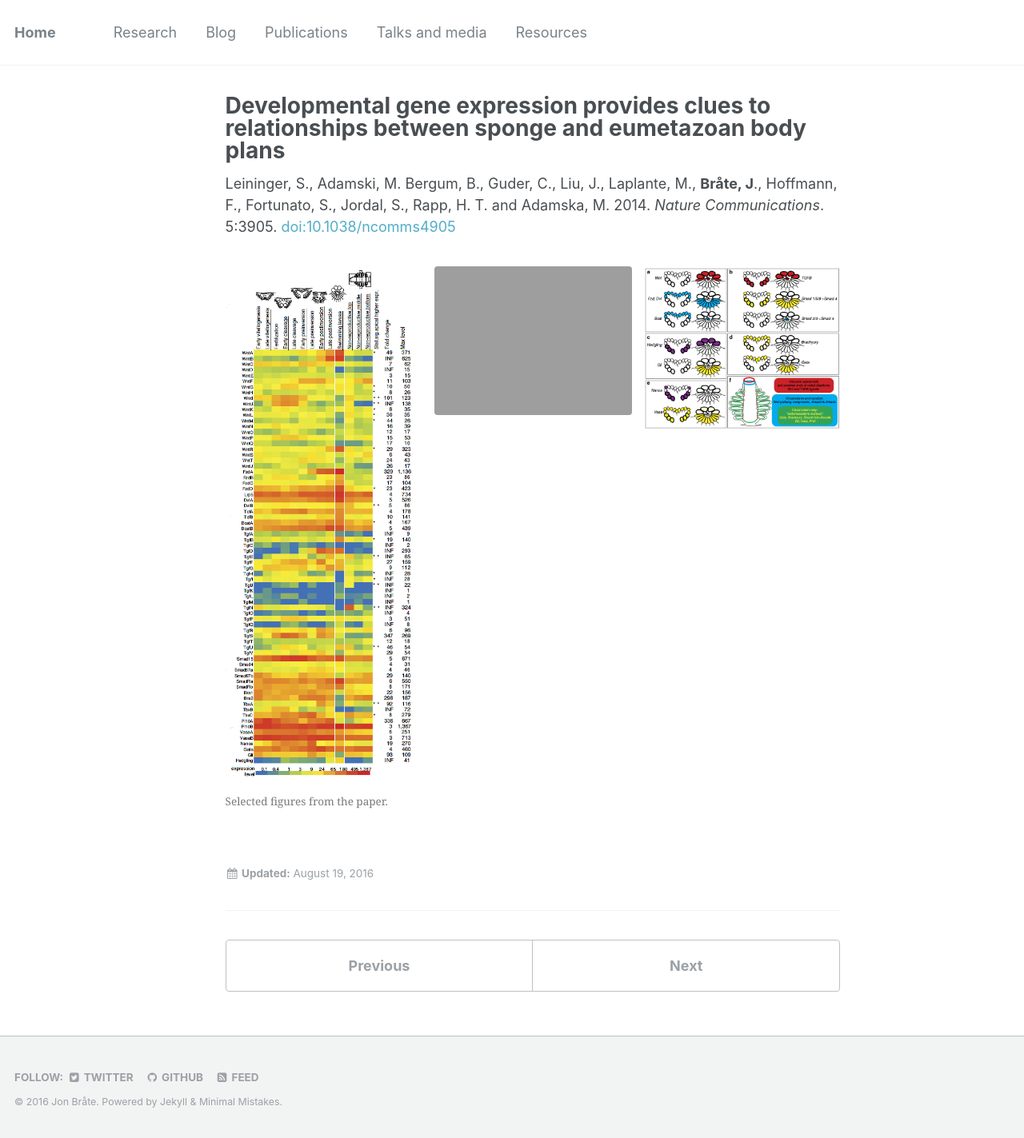
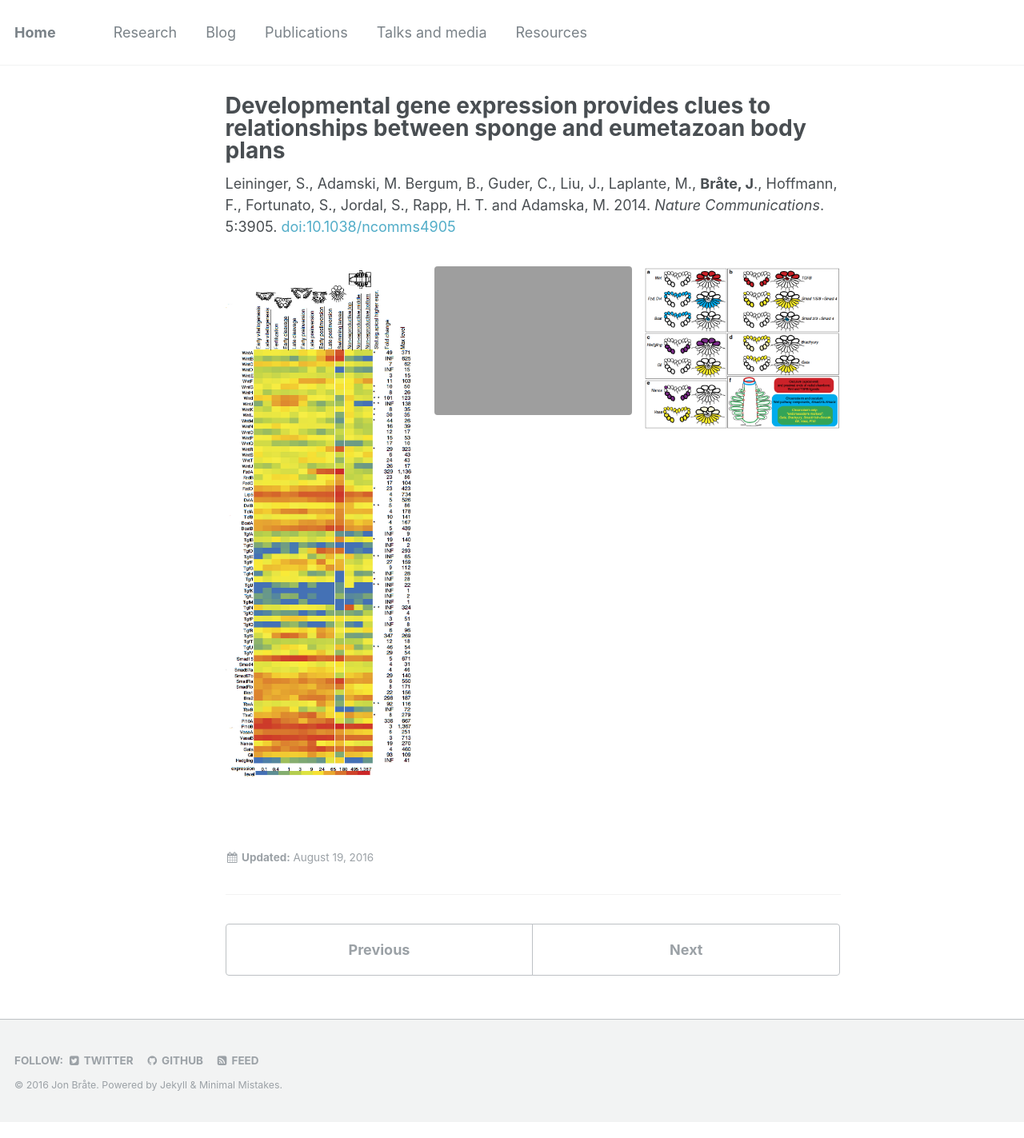
Before and after one commit to pjpaulpj/jonbra.github.io, a Jekyll site: the page built from _publications/02-2014-nature-comm.md, in a window 1280 px wide. Shown: the whole page at 80% size. Built offline with Jekyll 4.4.1, drawn with Linux system fonts in a browser that asks for light colours.

Commit message:
deleted gallery caption

```diff
--- a/_publications/02-2014-nature-comm.md
+++ b/_publications/02-2014-nature-comm.md
@@ -17,4 +17,4 @@ gallery:
 
 Leininger, S., Adamski, M. Bergum, B., Guder, C., Liu, J., Laplante, M., **Bråte, J**., Hoffmann, F., Fortunato, S., Jordal, S., Rapp, H. T. and Adamska, M. 2014. *Nature Communications*. 5:3905. [doi:10.1038/ncomms4905](http://www.nature.com/articles/ncomms4905)
 
-{% include gallery caption="Selected figures from the paper." %}
+{% include gallery caption="" %}
```
